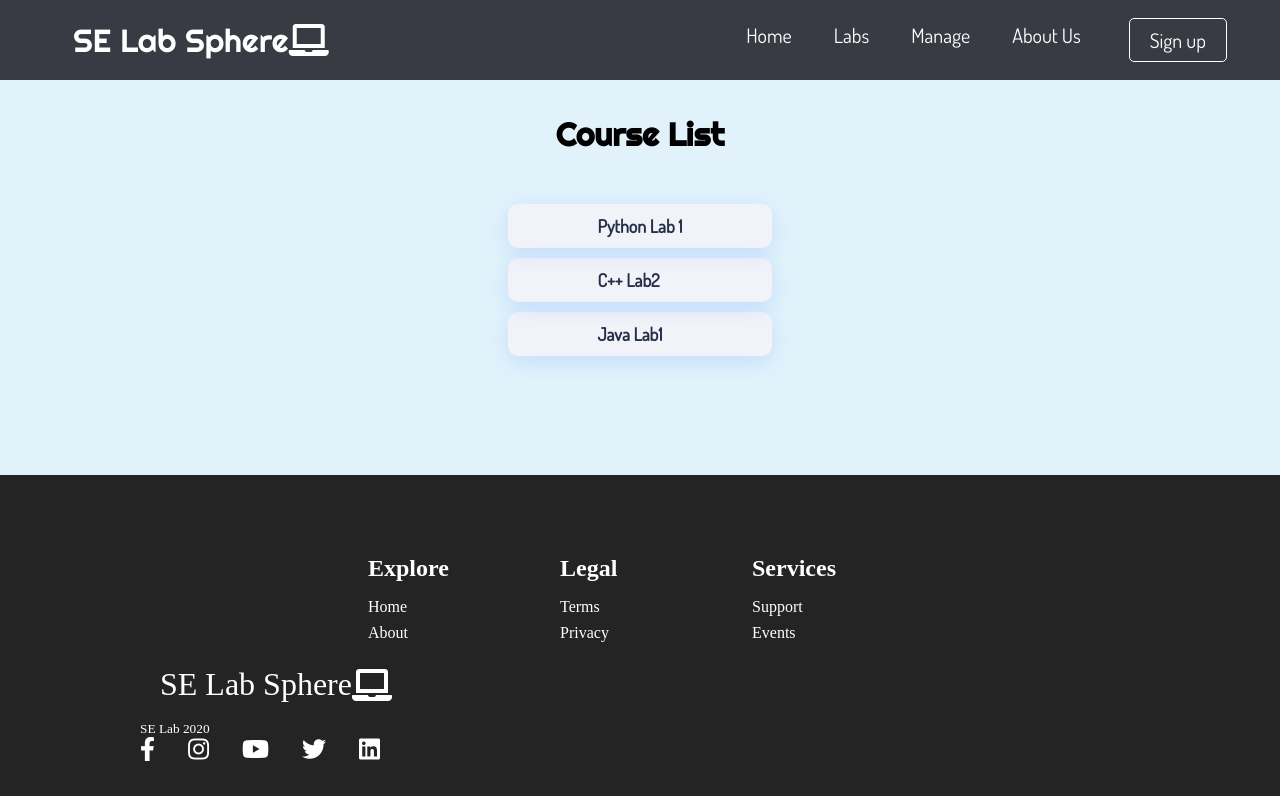
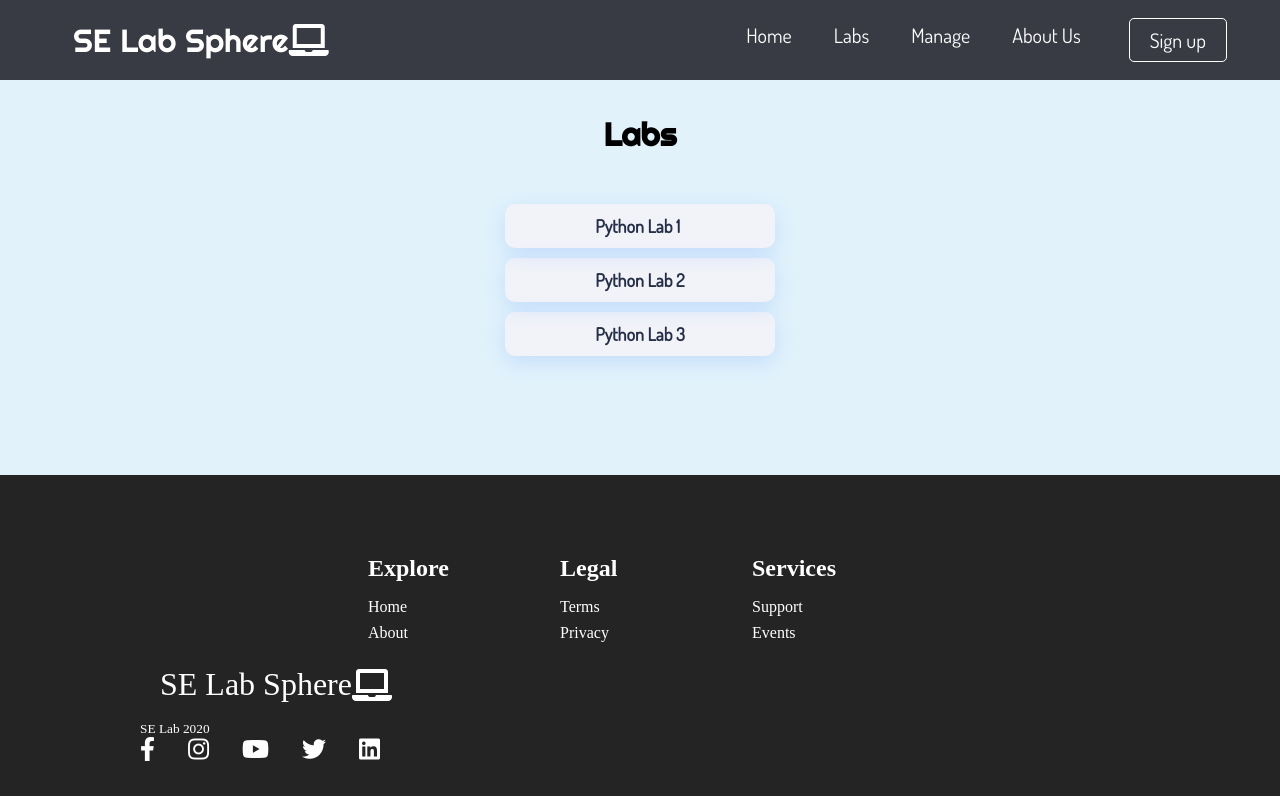
Before and after one commit to JommieJom/LabSphere, a React (Create React App) app: page /lab-list in a window 1280 px wide. Built offline with nearby package versions, Linux system fonts and the light colour scheme.

Commit message:
mod head

```diff
--- a/src/components/ListLabsMenu.js
+++ b/src/components/ListLabsMenu.js
@@ -6,7 +6,7 @@ import './ListLabsMenu.css';
 function ListLabsMenu() {
     return (
         <div className="list_lab">
-            <h1>Course List</h1>
+            <h1>Labs </h1>
             <div className="list_lab_container">
                 <div className="list_lab_wrapper">
                     <ul className="list_lab_items">
@@ -19,14 +19,14 @@ function ListLabsMenu() {
                     <ul className="list_lab_items">
                         <ListItem
                             src=""
-                            text="C++ Lab2"
+                            text="Python Lab 2"
                             path='/'
                         />
                     </ul>
                     <ul className="list_lab_items">
                         <ListItem
                             src=""
-                            text="Java Lab1"
+                            text="Python Lab 3"
                             path='/'
                         />
                     </ul>
```
